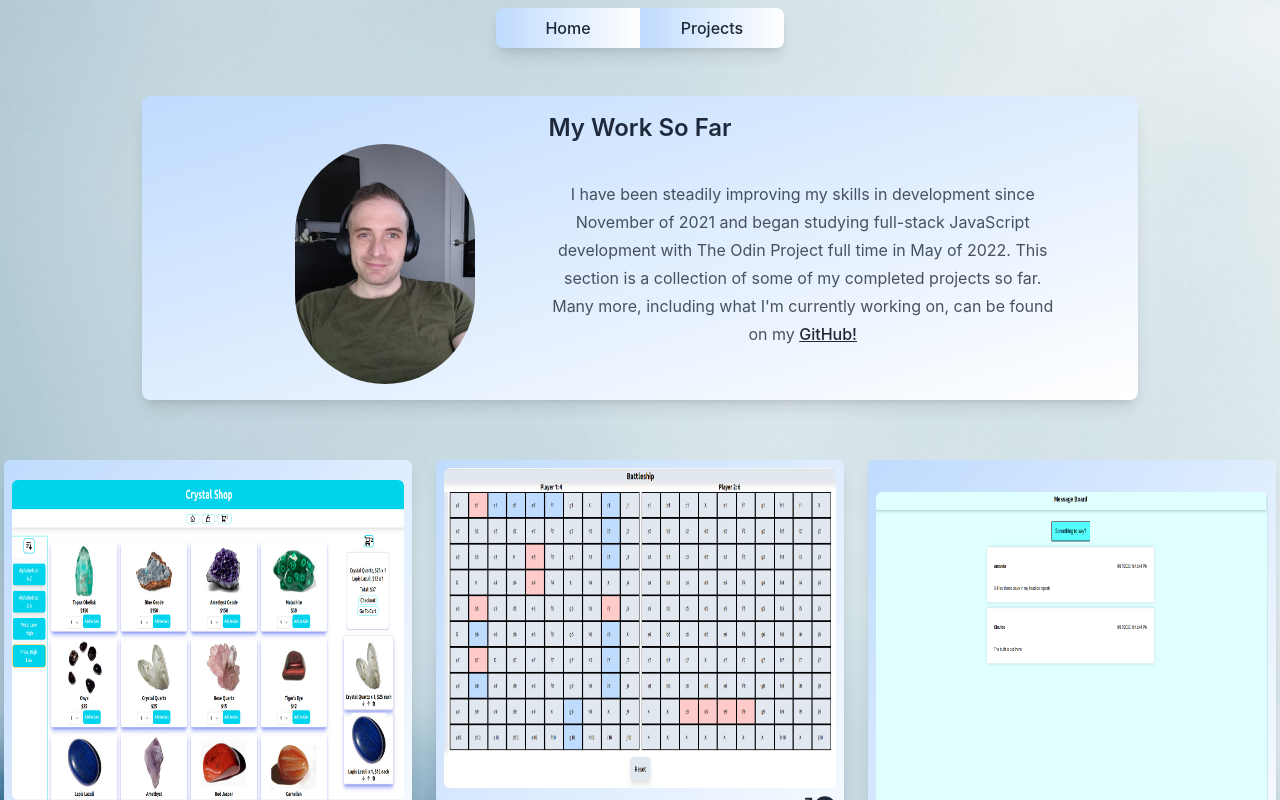
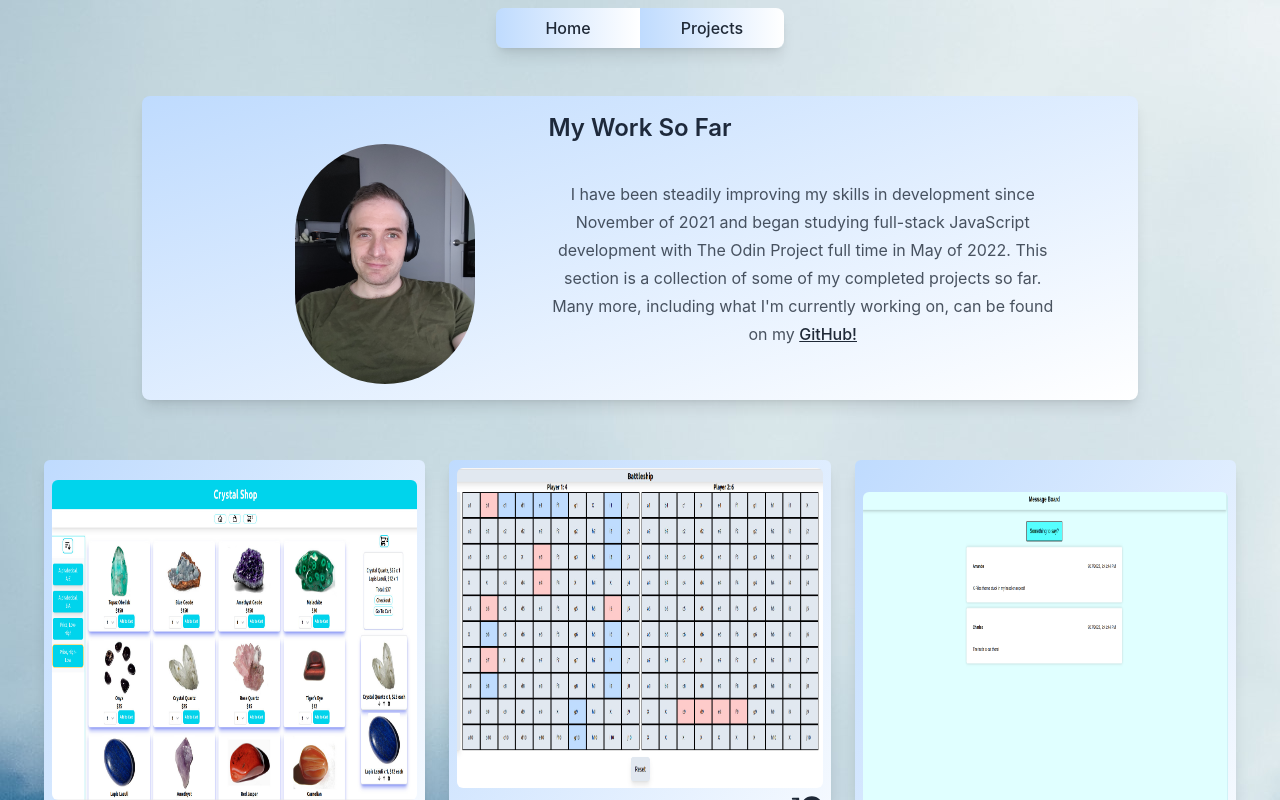
Before and after one commit to amargh2/portfolio-rework, a React (Create React App) app: page /projects in a window 1280 px wide. Shown: the top 800 px of the page. Built offline with nearby package versions, Linux system fonts and the light colour scheme.

Commit message:
slight fix

```diff
--- a/src/components/ProjectPage.js
+++ b/src/components/ProjectPage.js
@@ -7,7 +7,7 @@
 const ProjectPage = () => {
   return (
     <div className="bg-cirrus">
-      <div className="flex flex-col justify-center">
+      <div className="flex flex-col justify-center mx-10">
         <Nav/>
         <Blurb/>
         <ProjectDisplay/>
```
